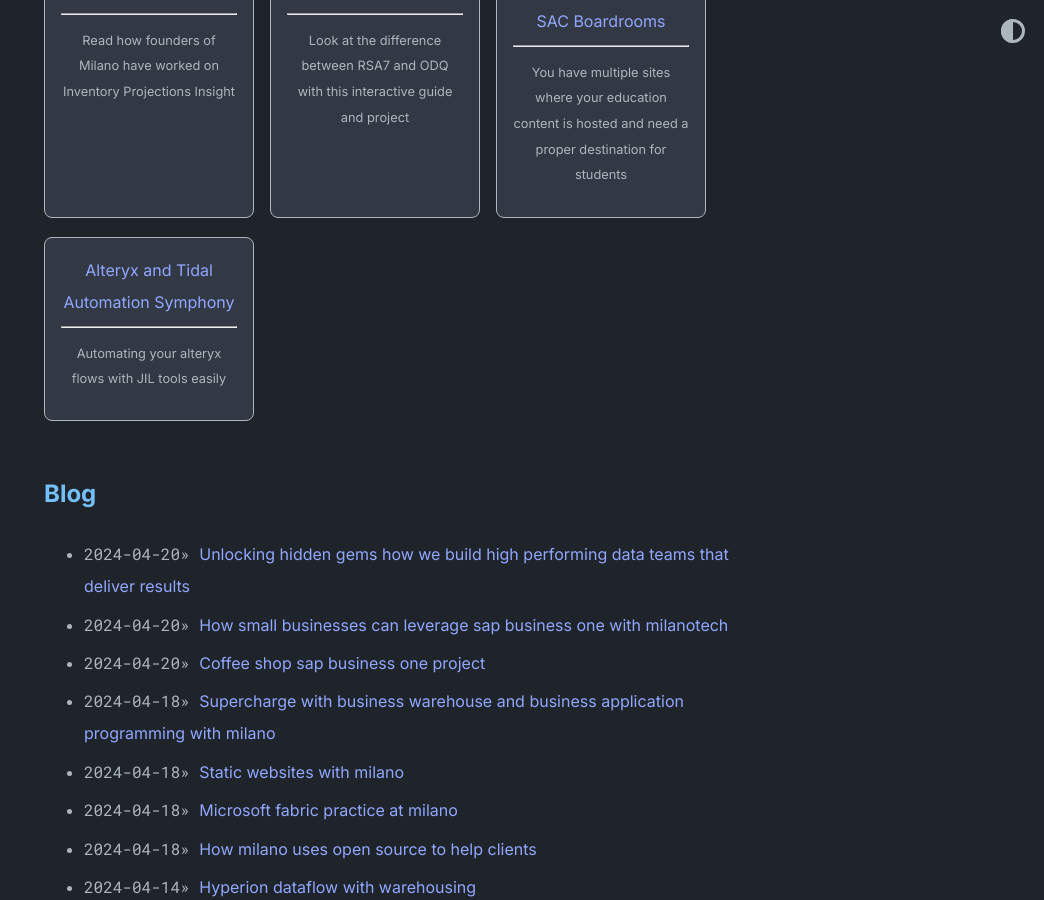
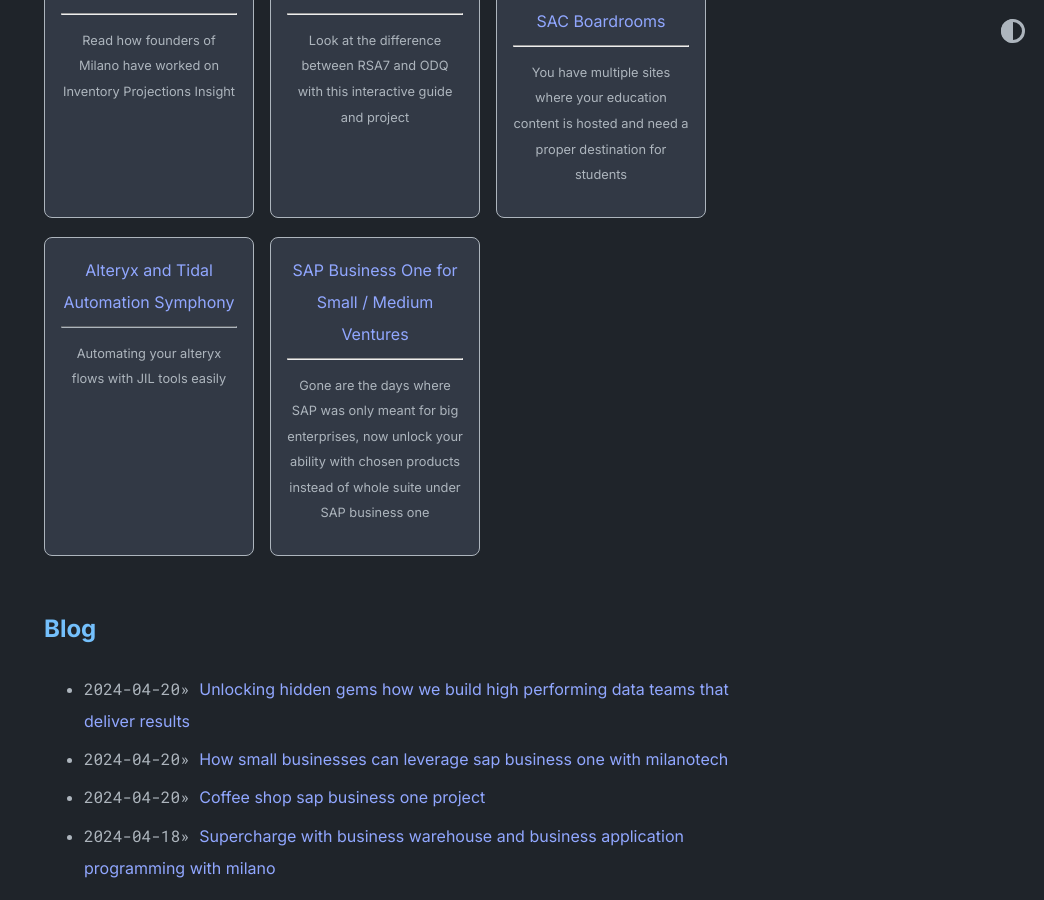
Before and after one commit to MilanoTech/milanotech.github.io, a Jekyll site: the page built from index.md, in a window 1280 px wide and 900 px high, scrolled down 547 px. Shown: the whole window, without its empty margins (236-1280 px from the left). Built offline with Jekyll 4.4.1, drawn with Linux system fonts in a browser that asks for light colours.

Commit message:
Update home.yml

```diff
--- a/_data/home.yml
+++ b/_data/home.yml
@@ -22,8 +22,13 @@ project_entries:
     desc: You have multiple sites where your education content is hosted and need a proper destination for students
 
   - title: Alteryx and Tidal Automation Symphony
-    url: data-mining-and-story-telling-for-fun-learning
+    url:
     desc: Automating your alteryx flows with JIL tools easily
+
+  - title: SAP Business One for Small / Medium Ventures
+    url: coffee-shop-sap-business-one-project
+    desc: Gone are the days where SAP was only meant for big enterprises, now unlock your ability with chosen products instead of whole suite under SAP business one
+
 
 
 old_project_entries:
```
